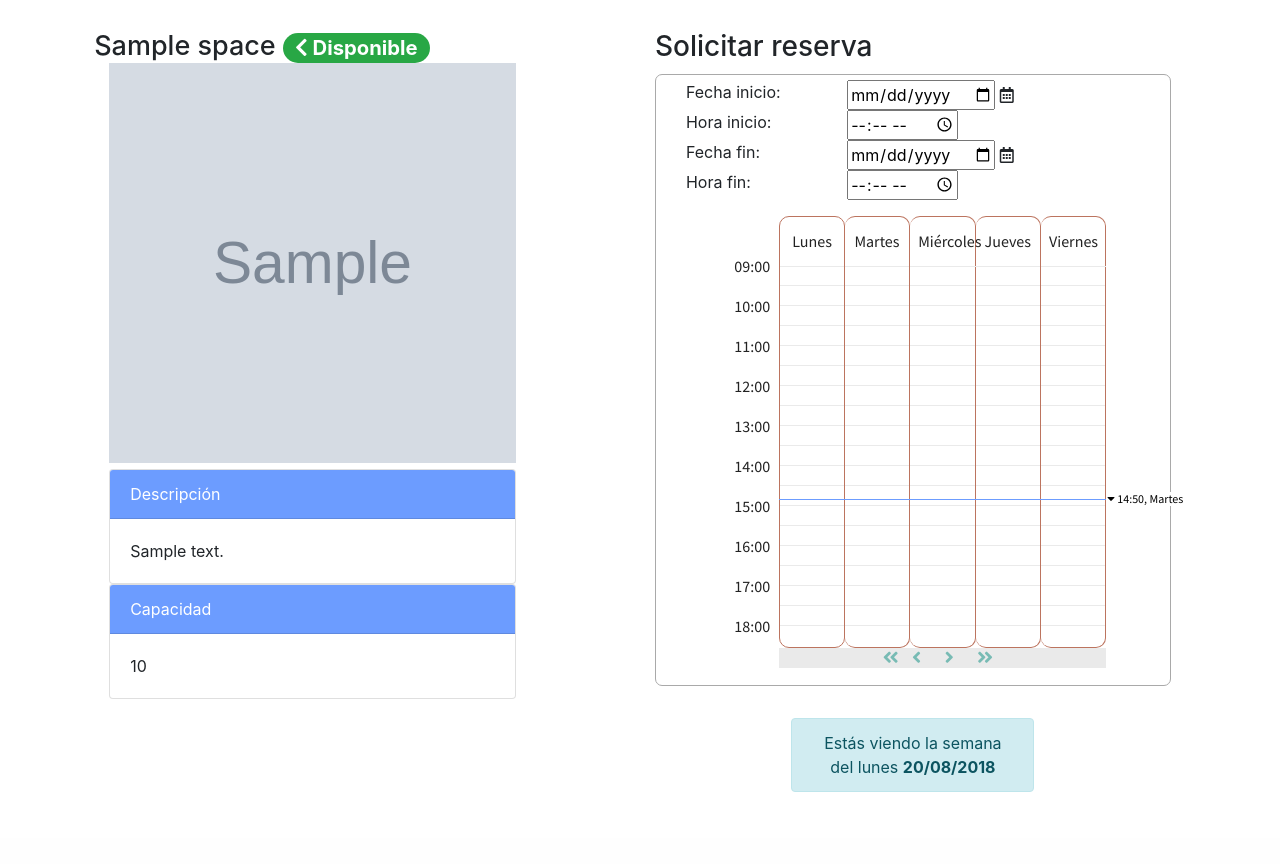
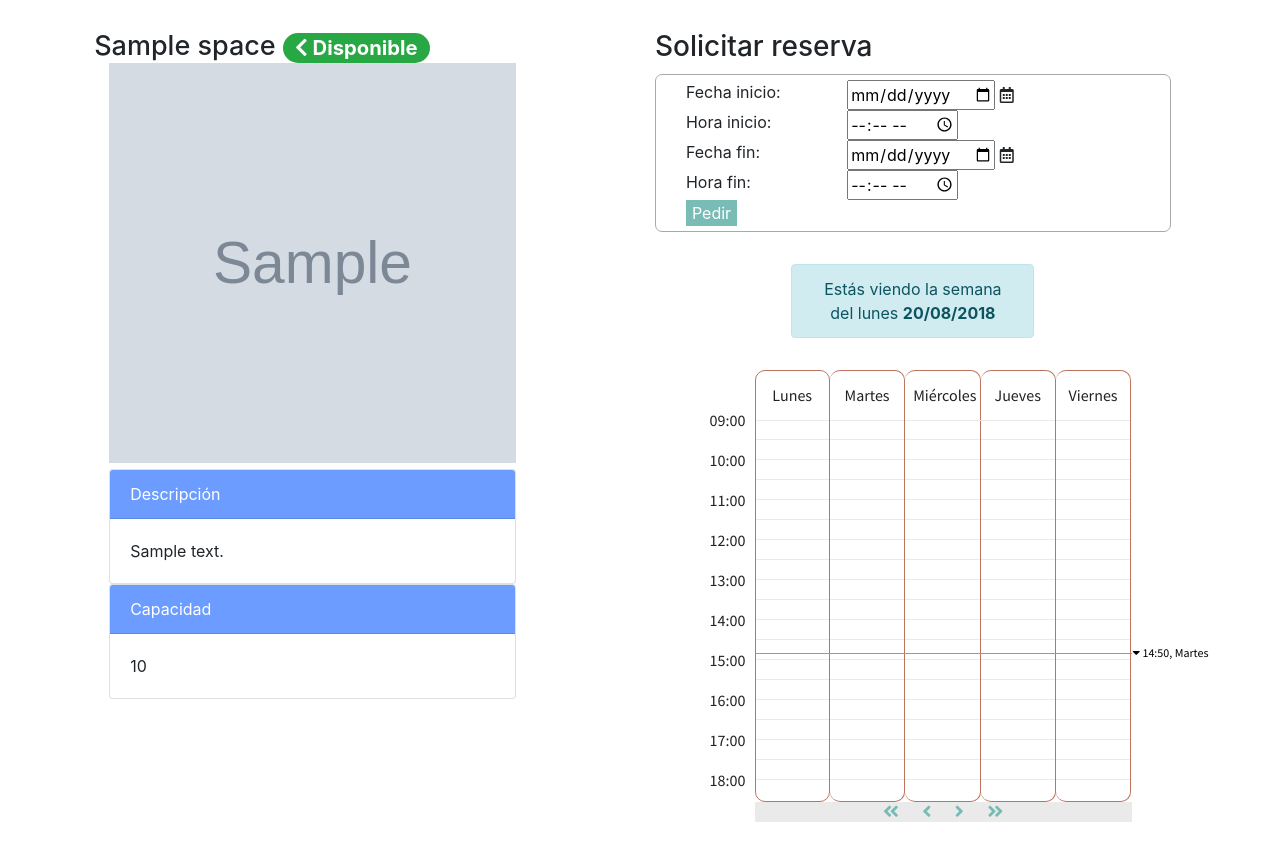
Before and after one commit to DCC-CC4401/2018-1-Core-Dumped-T4, a Django app: page /space/1 in a window 1280 px wide. Shown: the part 78-942 px from the top of the page. Before the commit the page ends 870 px from the top, so only its background shows below. Run offline with Django 3.2, Linux system fonts and the light colour scheme; a user stored in the database is signed in; tables that the repository leaves empty hold one stand-in row (values such as "Sample post"); grey boxes marked "Sample" are stand-in pictures; some libraries are stand-ins or nearby versions.

Commit message:
arreglo de reservas en espacios

```diff
--- a/cc4401Inventory/spacesApp/templates/space_data.html
+++ b/cc4401Inventory/spacesApp/templates/space_data.html
@@ -85,16 +85,15 @@
               <input name="hora_fin" type = "time" name = "asdad" />
             </div>
           </div>
-          <div class = "row" onClick="document.forms['space_request'].submit();">
-            {% include '_schedule_landing.html' %}
-          </div>
+          <button type="submit">Pedir</button>
         </form>
         <div class="row" style="margin-top: 2em;">
-        <div class="col-6 offset-3 schedule-current-week" style="text-align: center;">
-          <div class="alert alert-info">
-            <p>Estás viendo la semana del lunes <b>{{ actual_monday }}</b></p>
+          <div class="col-6 offset-3 schedule-current-week" style="text-align: center;">
+            <div class="alert alert-info">
+              <p>Estás viendo la semana del lunes <b>{{ actual_monday }}</b></p>
+            </div>
           </div>
-        </div>
+          {% include '_schedule_landing.html' %}
     </div>
 
 
--- a/cc4401Inventory/spacesApp/views.py
+++ b/cc4401Inventory/spacesApp/views.py
@@ -79,6 +79,7 @@
 def verificar_horario_habil(horario):
     if horario.isocalendar()[2] > 5:
         return False
+
     if horario.hour < 9 or horario.hour > 18:
         return False
 
@@ -105,7 +106,7 @@
                     messages.warning(request, 'Los pedidos deben ser hechos al menos con una hora de anticipación.')
                 elif start_date_time.date() != end_date_time.date():
                     messages.warning(request, 'Los pedidos deben ser devueltos el mismo día que se entregan.')
-                elif not verificar_horario_habil(start_date_time) and not verificar_horario_habil(end_date_time):
+                elif not verificar_horario_habil(start_date_time) or not verificar_horario_habil(end_date_time):
                     messages.warning(request, 'Los pedidos deben ser hechos en horario hábil.')
                 else:
                     res = Reservation(space=space, starting_date_time=start_date_time, ending_date_time=end_date_time,
```
